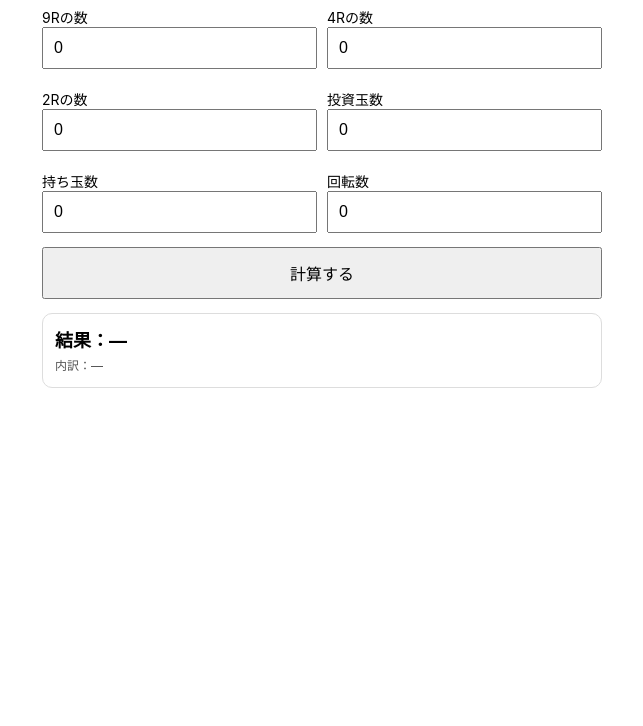
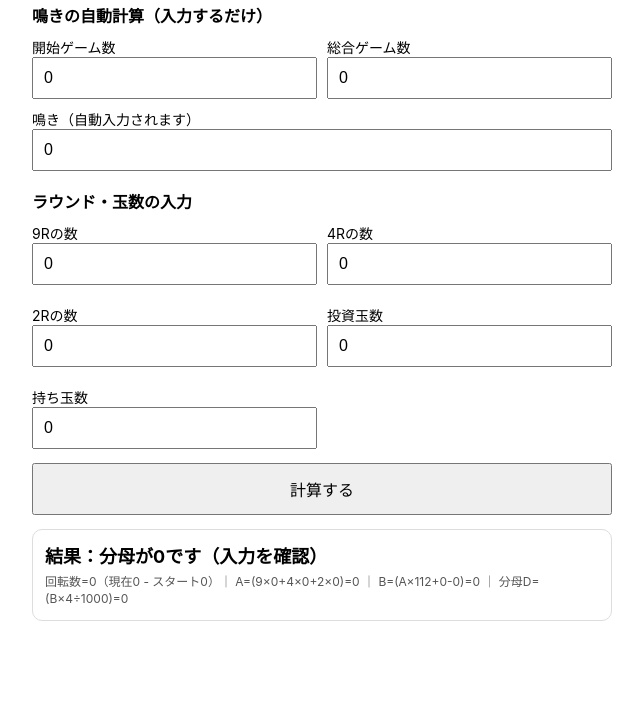
Before and after one commit to asupi01140903/nakikeisan, a plain HTML site: page index.html in a window 1280 px wide. Shown: the part 74-800 px from the top of the page, without its empty margins (318-961 px from the left). Drawn offline with Linux system fonts and the light colour scheme.

Commit message:
Update index.html

```diff
--- a/index.html
+++ b/index.html
@@ -3,9 +3,9 @@
 <head>
   <meta charset="UTF-8" />
   <meta name="viewport" content="width=device-width, initial-scale=1" />
-  <title>回転率計算ツール</title>
+  <title>鳴き計算ツール</title>
   <style>
-    body { font-family: -apple-system, BlinkMacSystemFont, "Segoe UI", sans-serif; max-width: 560px; margin: 24px auto; padding: 0 14px; }
+    body { font-family: -apple-system, BlinkMacSystemFont, "Segoe UI", sans-serif; max-width: 580px; margin: 24px auto; padding: 0 14px; }
     h2 { margin: 0 0 12px; }
     label { display:block; margin-top: 10px; font-size: 14px; }
     input { width: 100%; padding: 10px; font-size: 16px; box-sizing: border-box; }
@@ -15,11 +15,28 @@
     .small { font-size: 12px; color: #555; margin-top: 6px; line-height: 1.4; }
     .row { display:grid; grid-template-columns: 1fr 1fr; gap: 10px; }
     @media (max-width: 420px){ .row{ grid-template-columns: 1fr; } }
+    .title { margin-top: 18px; font-weight: 700; }
   </style>
 </head>
 <body>
   <h2>鳴き計算ツール</h2>
 
+  <div class="title">鳴きの自動計算（入力するだけ）</div>
+  <div class="row">
+    <label>開始ゲーム数
+      <input type="number" id="startGame" value="0" step="1" inputmode="numeric">
+    </label>
+
+    <label>総合ゲーム数
+      <input type="number" id="currentGame" value="0" step="1" inputmode="numeric">
+    </label>
+  </div>
+
+  <label>鳴き（自動入力されます）
+    <input type="number" id="spin" value="0" step="1" inputmode="numeric" readonly>
+  </label>
+
+  <div class="title">ラウンド・玉数の入力</div>
   <div class="row">
     <label>9Rの数
       <input type="number" id="r9" value="0" min="0" step="1" inputmode="numeric">
@@ -40,10 +57,6 @@
     <label>持ち玉数
       <input type="number" id="hold" value="0" step="1" inputmode="numeric">
     </label>
-
-    <label>回転数
-      <input type="number" id="spin" value="0" step="1" inputmode="numeric">
-    </label>
   </div>
 
   <button id="calcBtn">計算する</button>
@@ -56,30 +69,41 @@
   <script>
     function n(id){ return Number(document.getElementById(id).value || 0); }
 
+    function updateSpinFromGames() {
+      const startGame = n("startGame");
+      const currentGame = n("currentGame");
+
+      // 回転数 = 総合ゲーム数 - 開始ゲーム数
+      const spin = currentGame - startGame;
+
+      document.getElementById("spin").value = Number.isFinite(spin) ? spin : 0;
+      return spin;
+    }
+
     function calculate() {
+      const spin = updateSpinFromGames(); // ←ここで回転数を自動算出
+
       const r9 = n("r9");
       const r4 = n("r4");
       const r2 = n("r2");
       const invest = n("invest");
       const hold = n("hold");
-      const spin = n("spin");
 
-      // A =（9×9R + 4×4R + 2×2R）
-      const A = (9 * r9 + 4 * r4 + 2 * r2);
+      // 前回の式：
+      // 結果 = 回転数 ÷ { {（9×9R + 4×4R + 2×2R）×112 + 投資玉数 - 持ち玉数}×4÷1000 }
 
-      // B =（A×112 + 投資玉数 - 持ち玉数）
-      const B = (A * 112) + invest - hold;
-
-      // 分母 D = {B × 4 ÷ 1000}
-      const D = (B * 4) / 1000;
+      const A = (9 * r9 + 4 * r4 + 2 * r2);           // (9×9R + 4×4R + 2×2R)
+      const B = (A * 112) + invest - hold;            // (A×112 + 投資 - 持ち)
+      const D = (B * 4) / 1000;                       // {B×4÷1000}
 
       const resultEl = document.getElementById("result");
       const detailEl = document.getElementById("detail");
 
       detailEl.textContent =
+        `回転数=${spin}（現在${n("currentGame")} - スタート${n("startGame")}）｜ ` +
         `A=(9×${r9}+4×${r4}+2×${r2})=${A} ｜ ` +
         `B=(A×112+${invest}-${hold})=${B} ｜ ` +
-        `分母D=(B×4÷1000)=(${B}×4÷1000)=${D}`;
+        `分母D=(B×4÷1000)=${D}`;
 
       if (!Number.isFinite(D) || D === 0) {
         resultEl.textContent = "結果：分母が0です（入力を確認）";
@@ -89,15 +113,24 @@
         resultEl.textContent = "結果：分母が負です（入力を確認）";
         return;
       }
+      if (!Number.isFinite(spin)) {
+        resultEl.textContent = "結果：回転数が不正です";
+        return;
+      }
 
       const value = spin / D;
       resultEl.textContent = `結果：${value.toFixed(2)}`;
     }
 
     document.getElementById("calcBtn").addEventListener("click", calculate);
-    ["r9","r4","r2","invest","hold","spin"].forEach(id=>{
+
+    // 入力した瞬間に全部自動更新
+    ["startGame","currentGame","r9","r4","r2","invest","hold"].forEach(id=>{
       document.getElementById(id).addEventListener("input", calculate);
-      });
+    });
+
+    // 初期計算
+    calculate();
   </script>
 </body>
 </html>
```
